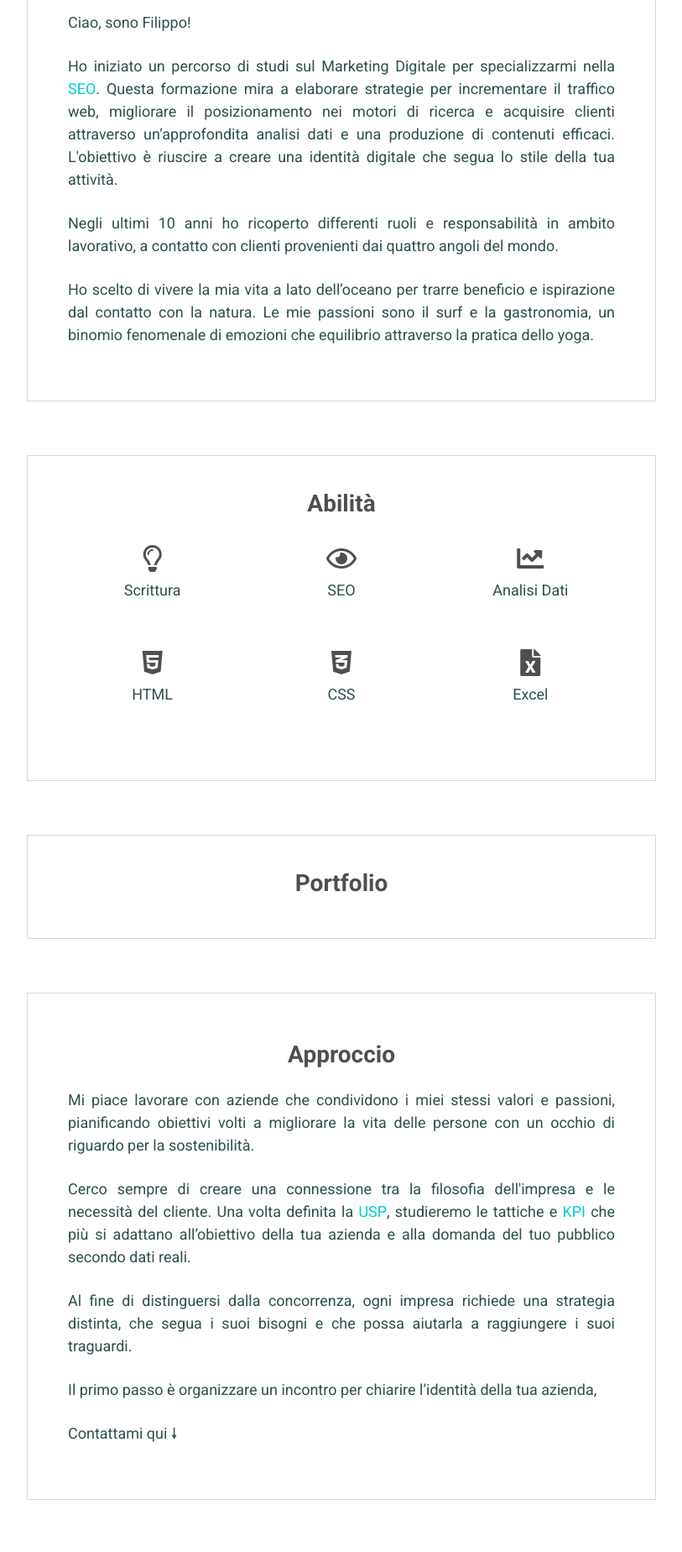
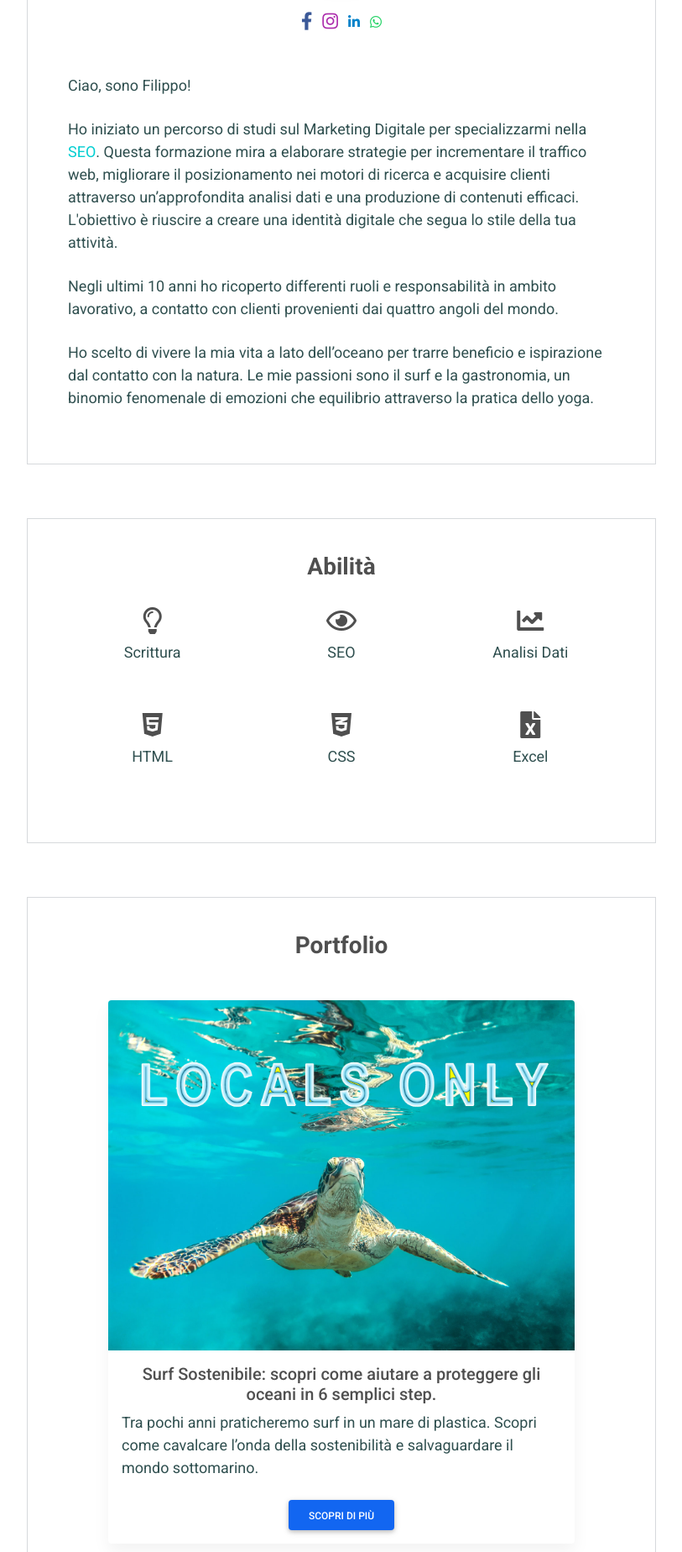
Before and after one commit to filippovolsi/portfolio, a plain HTML site: page portfolio-fv.html in a window 1280 px wide. Shown: the part 952-2800 px from the top of the page at 84% size, without its empty margins (233-1046 px from the left). Drawn offline with Linux system fonts and the light colour scheme.

Commit message:
social links & portfolio

```diff
--- a/portfolio-fv.html
+++ b/portfolio-fv.html
@@ -114,8 +114,31 @@ style="background-image: url('img/adam-kring-unsplash.jpg'); height: 500px;"
       <section class='text-center section section--gray' id='about'>
         <h2>  <strong>About</strong>  </h2>
         <figure>
-      <img src="img/filippo-volsi.jpg" class='rounded-circle shadow-3-strong m-4'>
+      <img src="img/filippo-volsi.jpg" class='rounded-circle shadow-3-strong m-4 img-fluid'>
       </figure>
+
+<section class='pb-5'>
+
+      <!-- Facebook -->
+      <a style= "color: #3b5998" href="https://www.facebook.com/filippo.volsi" target="_blank" role="button"
+        ><i class="fab fa-facebook-f fa-lg m-1"></i
+      ></a>
+      <a style="color: #ac2bac" href="https://www.instagram.com/filippovolsi/" target="_blank" role="button"
+        ><i class="fab fa-instagram fa-lg m-1"></i
+      ></a>
+
+  <!-- Linkedin -->
+  <a style= "color: #0082ca" href="https://www.linkedin.com/in/filippo-volsi-3589b0202/" target="_blank" role="button"
+    ><i class="fab fa-linkedin-in m-1"></i
+  ></a>
+  <!-- WWA -->
+<a style="color: #25d366" href="#!" role="button" class="has-tooltip"
+  ><i class="fab fa-whatsapp m-1"></i
+> <span class="tooltip tooltip-top">+34 642 229 019</span></a>
+  <!-- Instagram -->
+
+</section>
+
       <section>
       <p>Ciao, sono Filippo! </p> <p> Ho iniziato un percorso di studi sul Marketing Digitale per specializzarmi nella
       <a class="has-tooltip">SEO<span class="tooltip tooltip-top">Ottimizzazione per i motori di ricerca</span></a>.
@@ -168,6 +191,26 @@ style="background-image: url('img/adam-kring-unsplash.jpg'); height: 500px;"
       <section id='Portfolio' class='section section--gray text-center'>
 
       <h3>  <strong>Portfolio</strong>  </h3>
+
+
+      <div class="card m-5">
+  <div class="bg-image hover-overlay ripple" data-mdb-ripple-color="light">
+    <img
+      src="img/surf-sostenibile-1.jpg"
+      class="img-fluid"
+    />
+    <a href="#!">
+      <div class="mask" style="background-color: rgba(251, 251, 251, 0.15)"></div>
+    </a>
+  </div>
+  <div class="card-body">
+    <h5 class="card-title">Surf Sostenibile: scopri come aiutare a proteggere gli oceani in 6 semplici step.</h5>
+    <p class="card-text">
+      Tra pochi anni praticheremo surf in un mare di plastica. Scopri come cavalcare l’onda della sostenibilità e salvaguardare il mondo sottomarino.
+    </p>
+    <a href="#!" class="btn btn-primary">Scopri di più</a>
+  </div>
+</div>
 
       </section>
 
--- a/style/style.css
+++ b/style/style.css
@@ -6,7 +6,7 @@
 p {
   line-height: 1.5em;
   font-size: 18px;
-  text-align: justify;
+  text-align: left;
   margin-bottom: 25px;
   color: #2F4F4F;
 }
```
Also changed, not shown: img/surf-sostenibile-1.jpg (added).
